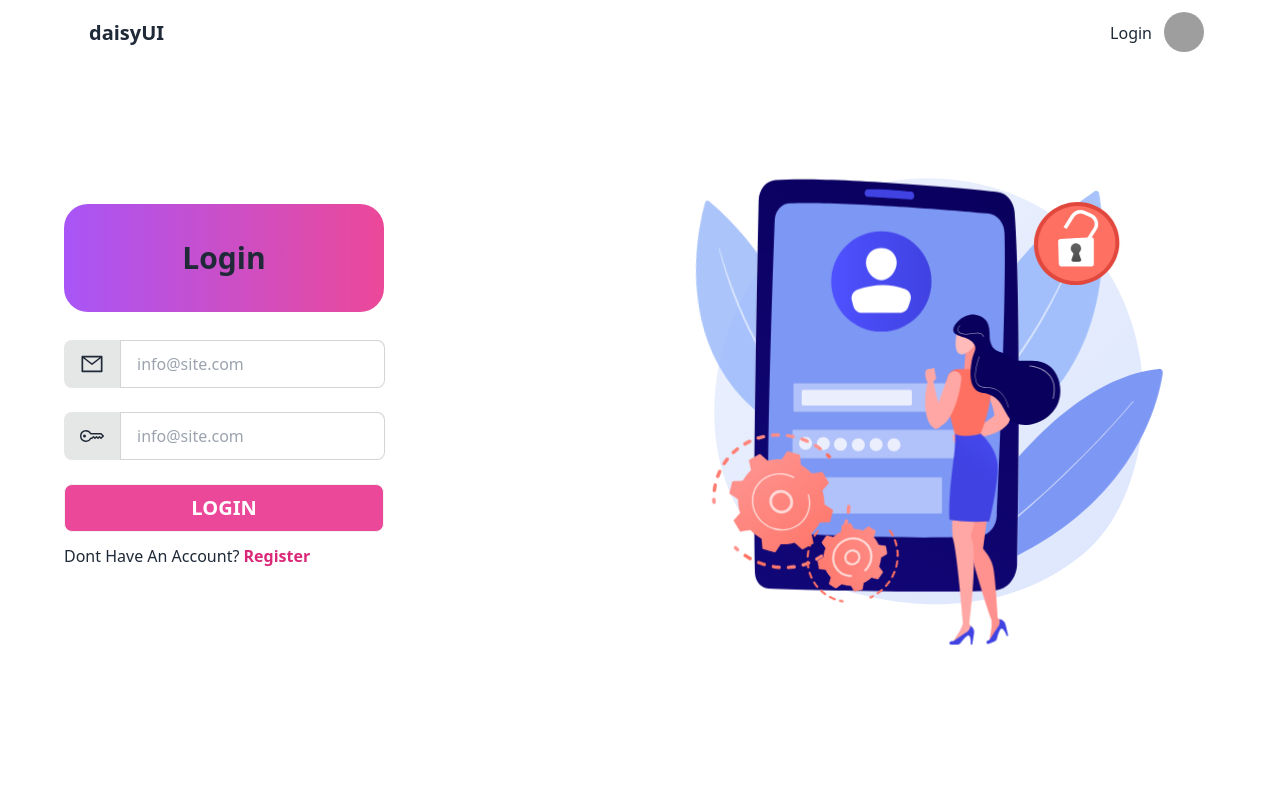
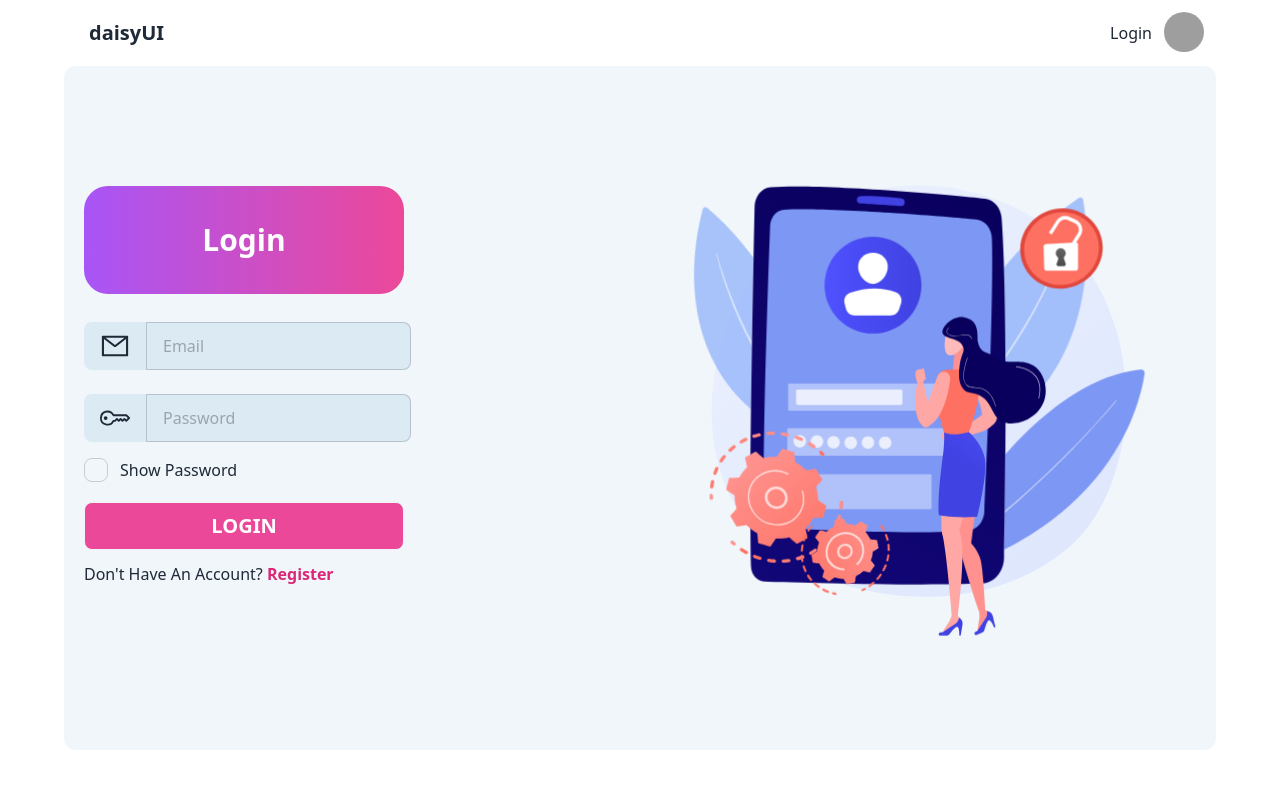
Before and after one commit to mizanur-007/task-management, a React (Vite) app: page /login in a window 1280 px wide. Shown: the top 788 px of the page. Built offline with nearby package versions, Linux system fonts and the light colour scheme; grey boxes are pictures that could not be loaded.

Commit message:
login page design updated and show password button added

```diff
--- a/src/Pages/Login/Login.jsx
+++ b/src/Pages/Login/Login.jsx
@@ -1,37 +1,54 @@
 import Lottie from "lottie-react";
 import { AiOutlineMail } from "react-icons/ai";
 import { BsKey } from "react-icons/bs";
-import loginLogo from "../../../public/loginAnimation.json"
+import loginLogo from "../../../public/loginAnimation.json";
 import { Link } from "react-router-dom";
 
 const Login = () => {
   return (
-    <div className="flex items-center justify-evenly">
+    <div className="flex items-center justify-evenly  bg-[#F0F6FA] px-5 rounded-xl pb-11">
       <div className="flex-1">
-        <h1 className="text-3xl text-center bg-gradient-to-r from-purple-500 to-pink-500 mb-7 py-9 rounded-3xl font-bold w-80">Login</h1>
-<form >
+        <h1 className="text-3xl text-white text-center bg-gradient-to-r from-purple-500 to-pink-500 mb-7 py-9 rounded-3xl font-bold w-80">
+          Login
+        </h1>
+        <form>
           <div className="form-control mb-6 w-80">
             <label className="input-group">
-            <span className="text-2xl"><AiOutlineMail/></span>
+              <span className="text-3xl bg-[#dceaf3]">
+                <AiOutlineMail />
+              </span>
               <input
                 type="text"
-              placeholder="info@site.com"
-              className="input input-bordered w-80"
+                placeholder="Email"
+                className="input input-bordered w-80 bg-[#dceaf3]"
               />
             </label>
           </div>
           <div className="form-control w-80">
             <label className="input-group">
-            <span className="text-2xl"><BsKey/></span>
+              <span className="text-3xl bg-[#dceaf3]">
+                <BsKey />
+              </span>
               <input
-              type="text"
-              placeholder="info@site.com"
-              className="input input-bordered w-80"
+                type="password"
+                placeholder="Password"
+                className="input input-bordered w-80 bg-[#dceaf3]"
               />
             </label>
           </div>
-        <button className="btn btn-block bg-pink-500 text-xl font-bold text-white w-80 mt-6">Login</button>
-        <p className="mt-3">Dont Have An Account? <Link className="text-pink-600 font-semibold" to={'/register'}>Register</Link> </p>
+          <div className="form-control flex flex-row items-center mt-4 gap-3">
+              <input type="checkbox" className="checkbox" />
+              <span className="block">Show Password</span>
+          </div>
+          <button type="submit" className="btn btn-block bg-pink-500 text-xl font-bold text-white w-80 mt-5">
+            Login
+          </button>
+          <p className="mt-3">
+            Don&apos;t Have An Account?{" "}
+            <Link className="text-pink-600 font-semibold" to={"/register"}>
+              Register
+            </Link>{" "}
+          </p>
         </form>
       </div>
 
```
Lines whose indentation alone changed are shown as unchanged.
